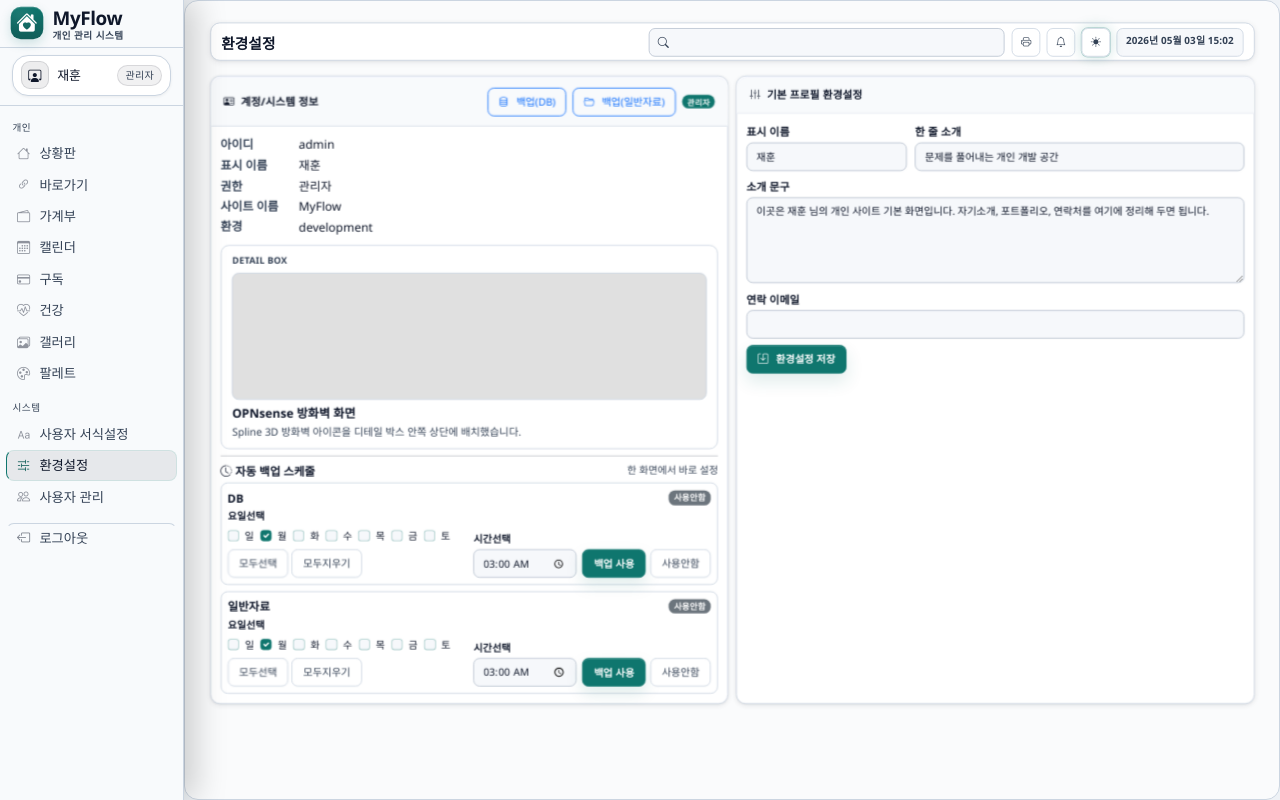
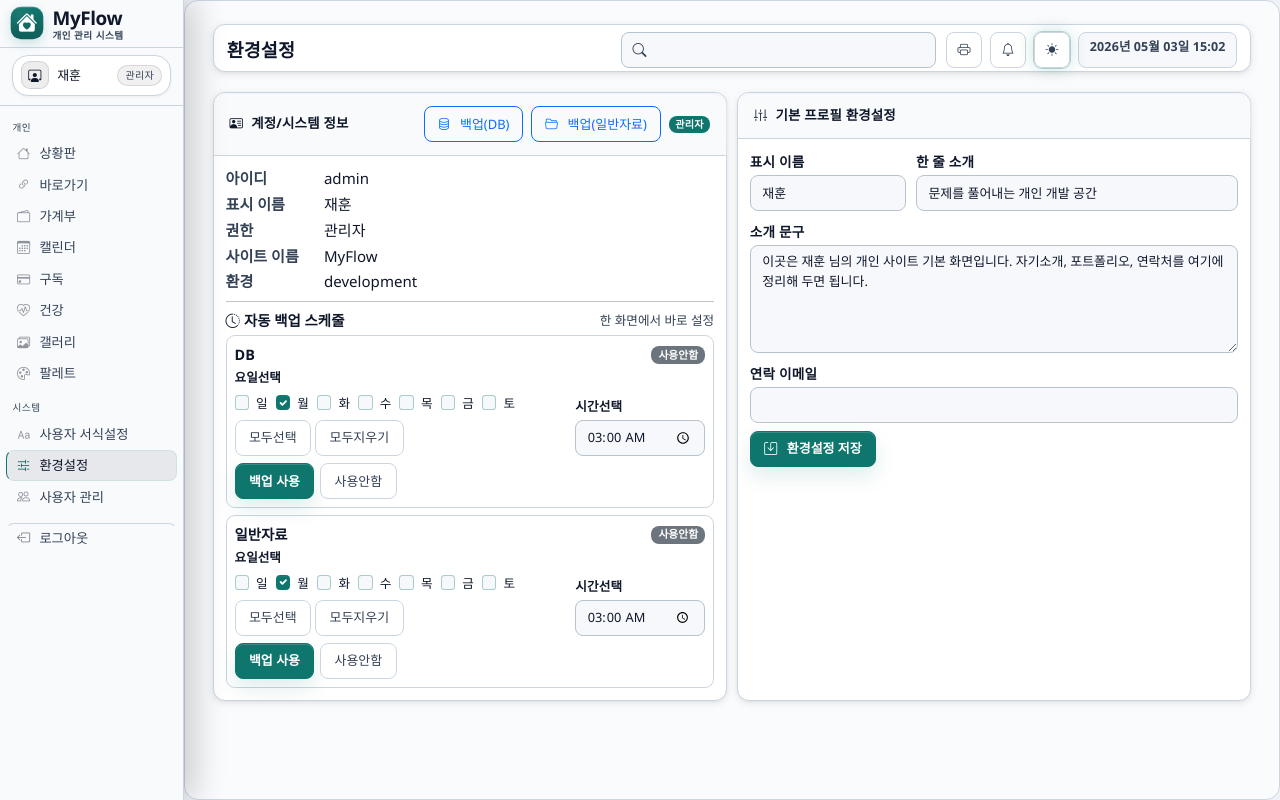
Before and after one commit to hunmonkey/Web-MyFlow, a Flask app: page /settings/ in a window 1280 px wide. Run offline with Flask 3, Linux system fonts and the light colour scheme; a user stored in the database is signed in; data comes from the database, SQL or seed files in the repository; some libraries are stand-ins or nearby versions.

Commit message:
revert(settings): remove spline 3d firewall icon detail box
해당 3D 아이콘 디테일 박스는 MyFlow ERP 화면 컨셉과 맞지 않아 제거.
관련 마크업/CSS/외부 spline-viewer CDN 스크립트를 모두 정리.

Co-Authored-By: Claude Opus 4.7 <noreply@anthropic.com>

```diff
--- a/app/templates/settings/index.html
+++ b/app/templates/settings/index.html
@@ -86,50 +86,6 @@
     resize: vertical;
   }
 
-  body[data-page-endpoint="settings.index"] .settings-opnsense-detail-box {
-    margin-top: .7rem;
-    border: 1px solid var(--bs-border-color);
-    border-radius: .65rem;
-    padding: .7rem .85rem;
-    background: rgba(255,255,255,.02);
-  }
-
-  body[data-page-endpoint="settings.index"] .settings-opnsense-label {
-    font-size: .72rem;
-    font-weight: 700;
-    color: var(--bs-secondary-color);
-    letter-spacing: .02em;
-    margin-bottom: .35rem;
-  }
-
-  body[data-page-endpoint="settings.index"] .settings-opnsense-title {
-    font-size: .95rem;
-    font-weight: 700;
-    margin: 0 0 .25rem 0;
-  }
-
-  body[data-page-endpoint="settings.index"] .settings-opnsense-desc {
-    margin: 0;
-    font-size: .82rem;
-    color: var(--bs-secondary-color);
-  }
-
-  body[data-page-endpoint="settings.index"] .settings-opnsense-icon {
-    width: 100%;
-    height: 160px;
-    margin-bottom: .55rem;
-    border-radius: .55rem;
-    overflow: hidden;
-    border: 1px solid var(--bs-border-color);
-    background: rgba(0,0,0,.12);
-  }
-
-  body[data-page-endpoint="settings.index"] .settings-opnsense-icon spline-viewer {
-    width: 100%;
-    height: 100%;
-    display: block;
-  }
-
   @media (max-width: 1199.98px) {
     body[data-page-endpoint="settings.index"] .settings-time-group {
       width: 100%;
@@ -179,16 +135,6 @@
             <div>{{ config.SITE_TITLE if config and config.SITE_TITLE else 'MyFlow' }}</div>
             <div class="settings-kv-label">환경</div>
             <div>{{ config.FLASK_ENV if config and config.FLASK_ENV else 'development' }}</div>
-          </div>
-
-          <div class="settings-opnsense-detail-box">
-            <div class="settings-opnsense-label">DETAIL BOX</div>
-            <div class="settings-opnsense-icon" aria-hidden="true">
-              <spline-viewer url="https://prod.spline.design/8VURw-D18C-4QJ2f/scene.splinecode"
-                              loading-anim-type="none"></spline-viewer>
-            </div>
-            <h6 class="settings-opnsense-title">OPNsense 방화벽 화면</h6>
-            <p class="settings-opnsense-desc">Spline 3D 방화벽 아이콘을 디테일 박스 안쪽 상단에 배치했습니다.</p>
           </div>
 
           {% if current_user.is_admin %}
@@ -316,7 +262,6 @@
 {% endblock %}
 
 {% block extra_js %}
-<script type="module" src="https://unpkg.com/@splinetool/viewer@1.12.90/build/spline-viewer.js"></script>
 <script nonce="{{ csp_nonce }}">
 (function(){
   function setWeekdays(group, checked) {
```
